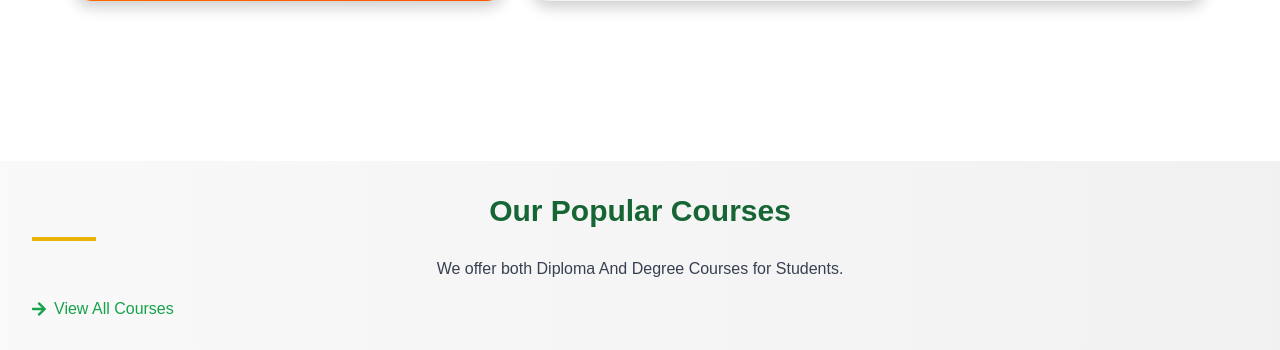
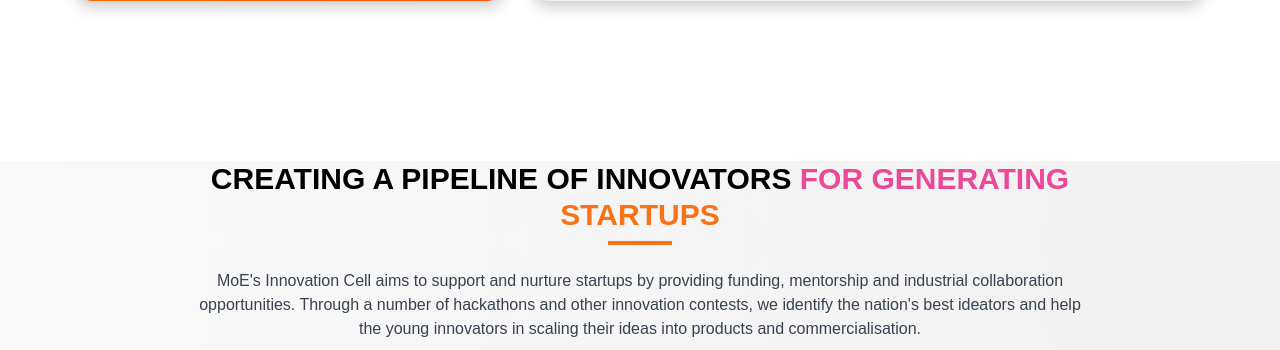
Before and after one commit to Nitish-Goregaonkar/AlumniProject, a Python web app: template templates/homepage.html in a window 1280 px wide. Shown: the part 828-1178 px from the top of the page. Run offline with Jinja, Linux system fonts and the light colour scheme; the template is opened without the code that fills it, so the values that code supplies are empty; some libraries are stand-ins or nearby versions.

Commit message:
homepages edit

```diff
--- a/src/js/geminiai_sript.js
+++ b/src/js/geminiai_sript.js
@@ -9,8 +9,8 @@ const clearChatButton = document.getElementById("deleteButton");
 let currentUserMessage = null;
 let isGeneratingResponse = false;
 
-const GOOGLE_API_KEY = "api key ";
-const API_REQUEST_URL = `https://generativelanguage.googleapis.com/v1/models/gemini-pro:generateContent?key=${GOOGLE_API_KEY}`;
+const GOOGLE_API_KEY = "AIzaSyAEccUwH6zigKTxPTuuO9rQ5HxfMvmy0JU";
+const API_REQUEST_URL = `https://generativelanguage.googleapisAIzaSyA-KnQ1XyEVLaZyKIYBV4dWzWG63M-O9gc".com/v1beta/models/gemini-2.0-flash:generateContent?key=GEMINI_API_KEY`;
 
 // Load saved data from local storage
 const loadSavedChatHistory = () => {
--- a/templates/homepage.html
+++ b/templates/homepage.html
@@ -1,13 +1,15 @@
-
 <!DOCTYPE html>
 <html lang="en">
 <head>
     <meta charset="UTF-8">
     <meta name="viewport" content="width=device-width, initial-scale=1.0">
     <title>Alumni Connexa</title>
-
     <script src="https://cdn.tailwindcss.com"></script>
     <link rel="stylesheet" href="https://cdnjs.cloudflare.com/ajax/libs/font-awesome/5.15.3/css/all.min.css">
+    <!-- /*creating a brigde*/ -->
+    <script src="https://cdn.tailwindcss.com">
+    </script>
+    <link href="https://cdnjs.cloudflare.com/ajax/libs/font-awesome/5.15.3/css/all.min.css" rel="stylesheet"/>
    <style>
         @keyframes scroll {
             0% { transform: translateY(100%); }
@@ -17,7 +19,6 @@
             animation: scroll 20s linear infinite;
         }
     </style>
-
     <script src="https://cdn.tailwindcss.com">
     </script>
     <link href="https://cdnjs.cloudflare.com/ajax/libs/font-awesome/5.15.3/css/all.min.css" rel="stylesheet"/>
@@ -31,8 +32,6 @@
     </script>
     <link href="https://cdnjs.cloudflare.com/ajax/libs/font-awesome/5.15.3/css/all.min.css" rel="stylesheet"/>
     <link href="https://fonts.googleapis.com/css2?family=Roboto:wght@400;700&amp;display=swap" rel="stylesheet"/>
-
-
     <script src="https://cdn.tailwindcss.com"></script>
     <link rel="stylesheet" href="https://cdnjs.cloudflare.com/ajax/libs/font-awesome/5.15.3/css/all.min.css">
     <style>
@@ -44,7 +43,6 @@
             text-align: center;
             color: black;
         }
-
         /* Floating Glassmorphism Navbar */
         .navbar {
             position: fixed;
@@ -81,7 +79,6 @@
             background: rgba(255, 255, 255, 0.15);
             transform: scale(1.05);
         }
-
         /* Enhanced Navbar Buttons */
         .nav-links button {
             background: linear-gradient(135deg, #ff8000, #ff5500);
@@ -95,15 +92,11 @@
             transition: all 0.3s ease-in-out;
             box-shadow: 0 4px 10px rgba(255, 85, 0, 0.4);
         }
-
         .nav-links button:hover {
             background: linear-gradient(135deg, #ff5500, #ff8000);
             transform: scale(1.1);
             box-shadow: 0 6px 15px rgba(255, 85, 0, 0.6);
         }
-
-
-
         /* Branding Section */
         .branding-container {
             display: flex;
@@ -139,7 +132,6 @@
             font-weight: 400;
             color: #555;
         }
-
         /* Enhanced HelpBot Styling */
         .helpbot {
             background: linear-gradient(135deg, #ff8000, #ff5500);
@@ -159,19 +151,16 @@
             overflow: hidden;
             animation: pulse 1.5s infinite alternate ease-in-out;
         }
-
         .helpbot::before {
             content: "💬";
             font-size: 22px;
             animation: shake 1.5s infinite ease-in-out;
         }
-
         /* Pulsing Effect */
         @keyframes pulse {
             0% { transform: scale(1); box-shadow: 0 6px 15px rgba(255, 85, 0, 0.5); }
             100% { transform: scale(1.05); box-shadow: 0 8px 20px rgba(255, 85, 0, 0.7); }
         }
-
         /* HelpBot Shake Animation */
         @keyframes shake {
             0%, 100% { transform: rotate(0); }
@@ -189,7 +178,6 @@
     padding: 30px;
     box-sizing: border-box;
 }
-
 /* Welcome Message Box */
 .welcome-message {
     width: 35%; /* Adjusted width for balance */
@@ -205,20 +193,17 @@
     flex-direction: column;
     justify-content: center;
 }
-
 .welcome-message h2 {
     font-size: 32px;
     color: white;
     margin-bottom: 15px;
     font-weight: bold;
 }
-
 .welcome-message p {
     font-size: 18px;
     color: white;
     line-height: 1.6;
 }
-
 /* Image Slider */
 .slider-container {
     width: 55%; /* Adjusted width */
@@ -229,19 +214,16 @@
     background: #f1f1f1;
     box-shadow: 0 6px 15px rgba(0, 0, 0, 0.2);
 }
-
 .slider {
     display: flex;
     width: 300%;
     transition: transform 0.5s ease-in-out;
 }
-
 .slider img {
     width: 100%;
     height: 100%;
     border-radius: 15px;
 }
-
 /* Slider Navigation Arrows */
 .slider-arrow {
     position: absolute;
@@ -256,19 +238,15 @@
     z-index: 100;
     transition: background 0.3s ease;
 }
-
 .slider-arrow:hover {
     background: rgba(0, 0, 0, 0.8);
 }
-
 .slider-arrow.prev {
     left: 10px;
 }
-
 .slider-arrow.next {
     right: 10px;
 }
-
 /* Progress Bar */
 .progress-bar {
     position: absolute;
@@ -282,14 +260,12 @@
     overflow: hidden;
     z-index: 100;
 }
-
 .progress-bar-inner {
     height: 100%;
     width: 0;
     background: #ff5500;
     transition: width 3s linear;
 }
-
 /* Dots for Slider Navigation */
 .dots-container {
     position: absolute;
@@ -299,7 +275,6 @@
     display: flex;
     gap: 10px;
 }
-
 .dot {
     width: 12px;
     height: 12px;
@@ -308,12 +283,10 @@
     cursor: pointer;
     transition: all 0.3s;
 }
-
 .dot.active {
     background: #ff5500;
     transform: scale(1.2);
 }
-
 /* Responsive Design */
 @media (max-width: 900px) {
     .welcome-slider-container {
@@ -323,54 +296,45 @@
         padding: 20px;
         gap: 20px;
     }
-
     .welcome-message {
         width: 90%; /* Full width for mobile */
         max-width: 400px;
         height: auto; /* Adjusts based on content */
         text-align: center;
     }
-
     .slider-container {
         width: 90%;
         max-width: 400px;
         height: auto;
     }
 }
-
-
 .testimonial-container {
     width: 90vw; /* 90% of the viewport width */
     margin: 0 auto;
     padding: 50px 0;
 }
-
 .testimonial-grid {
     display: grid;
     gap: 20px;
 }
-
 /* Mobile: Single column */
 @media (max-width: 767px) {
     .testimonial-grid {
         grid-template-columns: 1fr;
     }
 }
-
 /* Tablet: Two columns */
 @media (min-width: 768px) and (max-width: 1023px) {
     .testimonial-grid {
         grid-template-columns: repeat(2, 1fr);
     }
 }
-
 /* Desktop: Four columns */
 @media (min-width: 1024px) {
     .testimonial-grid {
         grid-template-columns: repeat(4, 1fr);
     }
 }
-
 .testimonial-card {
 
     border: 1px solid #e2e8f0;
@@ -399,44 +363,46 @@ footer {
     text-align: center; /* Center text */
     position: relative; /* Position relative for better control */
 }
-
 footer h3 {
     font-size: 1.25rem; /* Font size for headings */
     font-weight: bold; /* Bold font for headings */
     margin-bottom: 10px; /* Space below headings */
 }
-
 footer .social-icons a {
     margin: 0 10px; /* Space between social icons */
     font-size: 1.5rem; /* Size of social icons */
     transition: color 0.3s; /* Smooth color transition on hover */
 }
-
 footer .social-icons a:hover {
     color: #a0aec0; /* Change color on hover */
 }
-
 footer .quick-links a {
     margin: 0 10px; /* Space between quick links */
     color: white; /* White text color for links */
     transition: color 0.3s; /* Smooth color transition on hover */
 }
-
 footer .quick-links a:hover {
     color: #a0aec0; /* Change color on hover */
 }
-
 footer p {
     font-size: 0.875rem; /* Font size for copyright text */
     margin-top: 10px; /* Space above copyright text */
 }
+/* scrolling notices */
+@keyframes scrollUp {
+    0% { transform: translateY(100%); }
+    100% { transform: translateY(-100%); }
+}
 
+.scrolling {
+    display: inline-block;
+    animation: scrollUp 10s linear infinite; /* Adjust time as needed */
+    position: relative;
+}
 
   </style>
 </head>
 <body>
-
-
     <!-- Navbar -->
     <div class="navbar">
         <div class="nav-links">
@@ -452,7 +418,6 @@ footer p {
             <button class="btn-primary">Login</button>
         </div>
     </div>
-
     <!-- Branding Section with HelpBot -->
     <div class="branding-container">
         <div class="branding">
@@ -465,7 +430,6 @@ footer p {
         <!-- HelpBot Button Next to Branding -->
         <button class="helpbot">HelpBot</button>
     </div>
-
     <!-- Welcome Message & Image Slider -->
     <div class="welcome-slider-container">
         <!-- Welcome Message and Image Slider -->
@@ -473,7 +437,6 @@ footer p {
             <h2>Welcome to Alumni Connexa</h2>
             <p>We are proud to connect students and alumni of Dr. Babasaheb Ambedkar Technological University (Diploma Wing). Stay connected, explore opportunities, and celebrate success with our alumni network!</p>
         </div>
-
         <!-- Image Slider -->
         <div class="slider-container">
             <div class="slider">
@@ -484,7 +447,6 @@ footer p {
             <!-- Navigation Arrows -->
             <button class="slider-arrow prev">&#10094;</button>
             <button class="slider-arrow next">&#10095;</button>
-
             <!-- <button class="slider-arrow prev" onclick="prevSlide()" aria-label="Previous Slide">&#10094;</button>
             <button class="slider-arrow next" onclick="nextSlide()" aria-label="Next Slide">&#10095;</button> -->
             <!-- Progress Bar -->
@@ -498,6 +460,61 @@ footer p {
         <span class="dot"></span>
             </div>
 
+        </div>
+    </div>
+    <div class="max-w-4xl mx-auto">
+        <h1 class="text-3xl font-bold text-black">
+         CREATING A PIPELINE OF INNOVATORS
+         <span class="text-pink-500">
+          FOR GENERATING
+         </span>
+         <span class="text-orange-500">
+          STARTUPS
+         </span>
+        </h1>
+        <div class="border-t-4 border-orange-500 w-16 mx-auto mt-2 mb-6">
+        </div>
+        <p class="text-gray-700 mb-8">
+         MoE's Innovation Cell aims to support and nurture startups by providing funding, mentorship and industrial collaboration opportunities. Through a number of hackathons and other innovation contests, we identify the nation's best ideators and help the young innovators in scaling their ideas into products and commercialisation.
+        </p>
+        <div class="grid grid-cols-1 sm:grid-cols-2 md:grid-cols-3 lg:grid-cols-6 gap-6">
+         <div class="flex flex-col items-center">
+          <img alt="Illustration of people raising funds" class="mb-2" height="100" src="https://storage.googleapis.com/a1aa/image/iQRJWSFFjsgPucmKVt7pYDl16enaon5vs4k0DFBhXec.jpg" width="100"/>
+          <p class="font-bold">
+           FUND RAISING
+          </p>
+         </div>
+         <div class="flex flex-col items-center">
+          <img alt="Illustration of mentorship" class="mb-2" height="100" src="https://storage.googleapis.com/a1aa/image/7f_4QtyGuTMTajotlchIjuygTWQO8dhvueMkRTviBe4.jpg" width="100"/>
+          <p class="font-bold">
+           MENTORSHIP
+          </p>
+         </div>
+         <div class="flex flex-col items-center">
+          <img alt="Illustration of collaboration" class="mb-2" height="100" src="https://storage.googleapis.com/a1aa/image/bS0986XiwAjpRfea897lvcqVZQ_HNOctF3DbuoOG1s4.jpg" width="100"/>
+          <p class="font-bold">
+           COLLABORATION
+          </p>
+         </div>
+         <div class="flex flex-col items-center">
+          <img alt="Illustration of resources" class="mb-2" height="100" src="https://storage.googleapis.com/a1aa/image/SfBJuRqxfytCIxsadfySfEWxTCP6-nYRcnS-rwmhbFI.jpg" width="100"/>
+          <p class="font-bold">
+           RESOURCES
+          </p>
+         </div>
+         <div class="flex flex-col items-center">
+          <img alt="Illustration of event updates" class="mb-2" height="100" src="https://storage.googleapis.com/a1aa/image/yJdfvVDQ0YiZsGPi4FywWE8WYlAjlRrSvzcqEoHbMME.jpg" width="100"/>
+          <p class="font-bold">
+           EVENT UPDATES
+          </p>
+         </div>
+         <div class="flex flex-col items-center">
+          <img alt="Illustration of networking" class="mb-2" height="100" src="https://storage.googleapis.com/a1aa/image/Dl7r4VvOooibUXqxLnP3PtymaKVXtFDcdBrqa4JCNjo.jpg" width="100"/>
+          <p class="font-bold">
+           NETWORKING
+          </p>
+         </div>
+        </div>
        </div>
     </div>
 
@@ -569,10 +586,10 @@ footer p {
 
     <div class="max-w-6xl mx-auto grid grid-cols-1 md:grid-cols-2 gap-4">
         <!-- Notice Board -->
-        <div class="bg-white p-3 rounded-lg shadow-md">
+<div class="bg-white p-3 rounded-lg shadow-md overflow-hidden">
     <h2 class="text-blue-600 text-xl font-semibold mb-4"><i class="fas fa-clipboard-list"></i> Notice Board</h2>
-            <div class="overflow-hidden h-48 relative"> <!-- Adjusted height here -->
-                <ul class="space-y-2 absolute bottom-0 scrolling">
+    <div class="h-48 relative overflow-hidden">
+        <ul class="space-y-2 scrolling">
             <li class="flex items-start">
                 <span class="bg-red-500 text-white text-xs font-bold px-2 py-1 rounded mr-2">new</span>
                 <span>Report of Activities to be submitted till 15/02/2023 Appointed counseling of Director</span>
@@ -671,7 +688,6 @@ footer p {
             </div>
         </div>
     </div>
-
 
         <!-- Testimonial Grid Section -->
   <div class="testimonial-container">
@@ -864,11 +880,7 @@ footer p {
             </div>
         </div>
     </footer>
-
-
-
     </div>
-
     <script>
         document.addEventListener("DOMContentLoaded", function () {
             const slider = document.querySelector(".slider");
@@ -876,32 +888,26 @@ footer p {
             const prevBtn = document.querySelector(".slider-arrow.prev");
             const nextBtn = document.querySelector(".slider-arrow.next");
             const dots = document.querySelectorAll(".dot");
-
             let currentIndex = 0;
             const totalSlides = slides.length;
-
             function updateSlider() {
                 // Move the slider to the correct position
                 let translateValue = -currentIndex * 100;
                 slider.style.transform = `translateX(${translateValue}%)`;
-
             // Update active dot
                 dots.forEach(dot => dot.classList.remove("active"));
                 dots[currentIndex].classList.add("active");
             }
-
             // Next button functionality
             nextBtn.addEventListener("click", function () {
                 currentIndex = (currentIndex + 1) % totalSlides; // Loop to the first image if at the end
                 updateSlider();
             });
-
             // Previous button functionality
             prevBtn.addEventListener("click", function () {
                 currentIndex = (currentIndex - 1 + totalSlides) % totalSlides; // Loop to the last image if at the start
                 updateSlider();
             });
-
             // Dots click functionality
             dots.forEach((dot, index) => {
                 dot.addEventListener("click", function () {
@@ -909,7 +915,6 @@ footer p {
                     updateSlider();
                 });
             });
-
             // Auto-slide every 3 seconds
             // setInterval(() => {
             //     currentIndex = (currentIndex + 1) % totalSlides;
```
Lines whose indentation alone changed are shown as unchanged.
